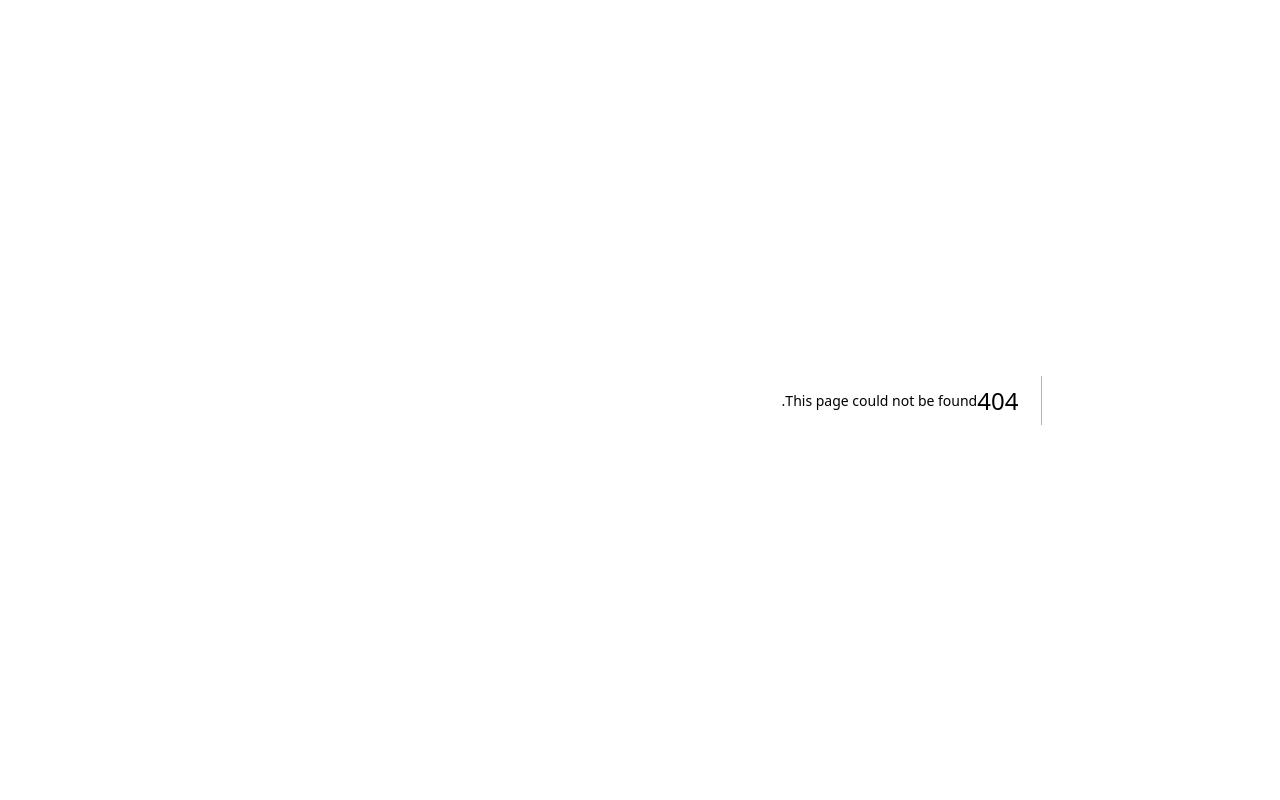
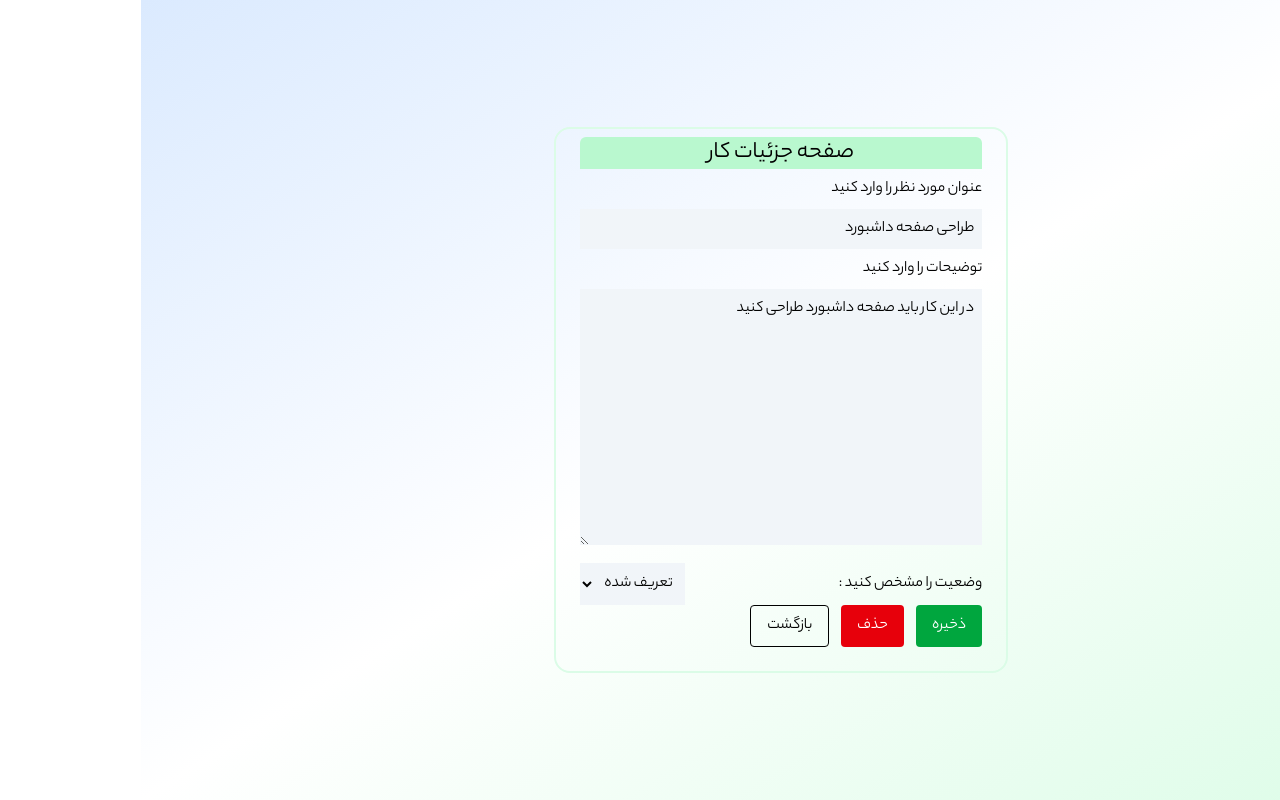
Before and after one commit to aliTalkhabi/taskboard, a Next.js app: page /cards/Card-1 in a window 1280 px wide. Before the commit this address had no page. Built offline with nearby package versions, Linux system fonts and the light colour scheme; data requests are answered from the project's data file.

Commit message:
implement edit into seperate page

```diff
--- /dev/null
+++ b/src/app/cards/[id]/page.tsx
@@ -0,0 +1,144 @@
+"use client"
+import { Card as CardType } from "@/types";
+import { deleteCard, fetchCards, updateCard } from "@/utils/api";
+import { useParams , useRouter } from "next/navigation";
+import { useEffect, useState } from "react";
+import { toast } from "react-toastify";
+
+const CardDetailPage = () => {
+  const [card, setCard] = useState<CardType | null>(null);
+  const [title, setTitle] = useState("");
+  const [description, setDescription] = useState("");
+  const [status, setStatus] = useState<CardType["status"]>("todo");
+  const [loading, setLoading] = useState(false);
+
+  const params = useParams();
+  const router = useRouter();
+  const id = params.id;
+
+  useEffect(() => {
+    let mounted = true;
+    async function loadData() {
+      setLoading(true);
+      try {
+        const allData = await fetchCards();
+        const foundCard = allData.find((card) => card.id === id);
+        if (!mounted) return;
+        if (!foundCard) {
+          setCard(null);
+          setLoading(false);
+          return;
+        }
+        setCard(foundCard);
+        setTitle(foundCard.title);
+        setDescription(foundCard.description ?? "");
+        setStatus(foundCard.status);
+      } catch (err) {
+        console.log(err);
+      } finally {
+        setLoading(false);
+      }
+    }
+    loadData();
+    return () => {
+      mounted = false;
+    };
+  }, [id]);
+
+  async function onSave() {
+    try {
+      await updateCard(id, { title, description, status });
+      window.dispatchEvent(new Event("cards-updated"));
+      toast.success('تغییرات با موفقیت دخیره شد')
+      router.back();
+    } catch (err) {
+      toast.error('خطا در اعمال تغییرات')
+      console.error(err);
+    }
+  }
+
+  async function onDelete() {
+    if (!confirm("آیا از حذف این تسک اطمینان دارید؟")) return;
+    try {
+      await deleteCard(id);
+      toast.success('تسک مورد نظر حذف شد')
+      window.dispatchEvent(new Event("cards-updated"));
+      router.push("/");
+    } catch (err) {
+      toast.error('خطا در حذف تسک')
+      console.error(err);
+    }
+  }
+
+  if (loading) return <div className="p-6">در حال بارگذاری...</div>;
+  if (!card) return <div className="p-6">تسک پیدا نشد</div>;
+
+  return (
+    <section className="min-h-screen min-w-screen bg-gradient-to-br from-blue-100 via-white to-green-100 flex justify-center items-center">
+      <div className="border-2 border-green-100 p-6 pt-2 rounded-2xl">
+        <h1 className="bg-green-200 w-full text-center text-2xl px-5 mb-2 rounded-t-md">
+          صفحه جزئیات کار
+        </h1>
+        <div>
+          <div className="w-full">
+            <label className="w-full">عنوان مورد نظر را وارد کنید</label>
+            <input
+              type="text"
+              value={title}
+              onChange={(e) => setTitle(e.target.value)}
+              placeholder="عنوان"
+              className="w-full bg-slate-100 my-2 p-2"
+            />
+          </div>
+          <div className="w-full">
+            <label>توضیحات را وارد کنید</label>
+            <textarea
+              value={description}
+              onChange={(e) => setDescription(e.target.value)}
+              cols={30}
+              rows={10}
+              placeholder="توضیحات"
+              className="w-full bg-slate-100 my-2 p-2"
+            ></textarea>
+          </div>
+          <div className="w-full flex justify-between items-center">
+            <label>وضعیت را مشخص کنید :</label>
+            <select
+              value={status}
+              onChange={(e) =>
+                setStatus(e.target.value as "todo" | "inwork" | "done")
+              }
+              className="bg-slate-100 p-2"
+            >
+              <option value="todo">تعریف شده</option>
+              <option value="inwork">درحال انجام</option>
+              <option value="done">انجام شده</option>
+            </select>
+          </div>
+          <div className="flex gap-3">
+            <button
+              onClick={onSave}
+              className="px-4 py-2 rounded bg-green-600 text-white"
+            >
+              ذخیره
+            </button>
+            <button
+              onClick={onDelete}
+              className="px-4 py-2 rounded bg-red-600 text-white"
+            >
+              حذف
+            </button>
+            <button
+              onClick={() => router.back()}
+              className="px-4 py-2 rounded border"
+            >
+              بازگشت
+            </button>
+          </div>
+        </div>
+      </div>
+    </section>
+  );
+};
+
+export default CardDetailPage;
--- a/src/components/Card.tsx
+++ b/src/components/Card.tsx
@@ -62,10 +62,11 @@ const Card = ({ card }: Props) => {
           href={`/cards/${encodeURIComponent(id)}`}
           className="text-xs px-2 py-1 rounded bg-green-300"
         >
+          <EditIcon className="mx-2" />
           مشاهده جزییات
         </Link>
         <span>
-          <EditIcon className="mx-2 my-1 text-yellow-800" />
+
           <button onClick={onDelete} aria-label="delete">
             <DeleteIcon className="mx-2 my-1 text-red-800" />
           </button>
--- a/src/data/tasks.json
+++ b/src/data/tasks.json
@@ -10,7 +10,7 @@
       "id": "Card-3",
       "status": "inwork",
       "title": "طراحی صفحه پرداخت  ",
-      "description": "در این کار باید صفحه پرداخت طراحی کنید"
+      "description": "در این کار باید صفحه پرداخت طراحی کنید و آن را پیاده سازی کنید"
     },
     {
       "id": "Card-4",
```
